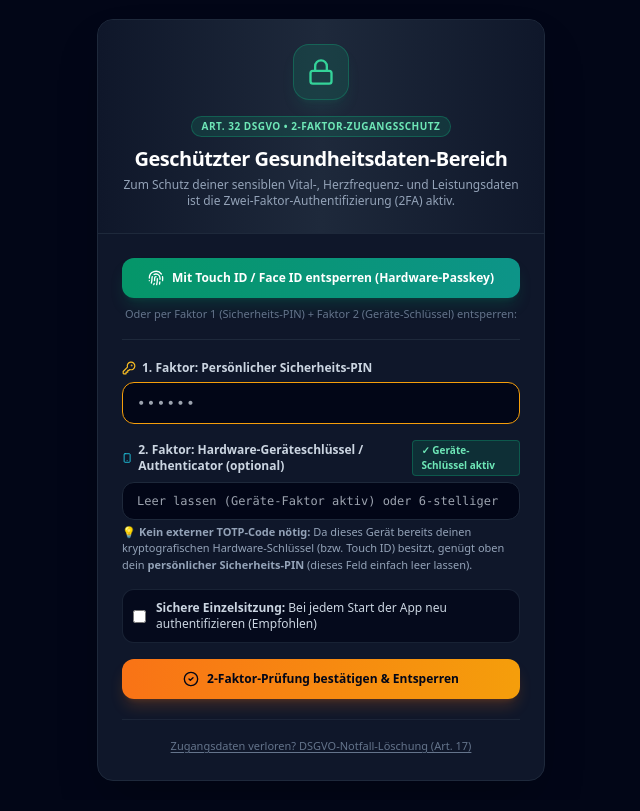
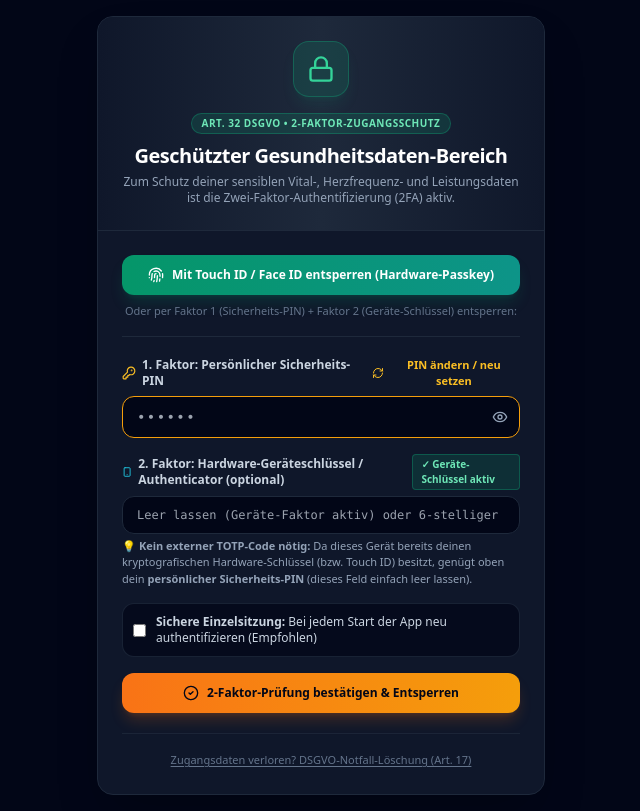
Before and after one commit to Jobacke/strava-analytics, a React (Vite) app: page / in a window 1280 px wide. Shown: the whole page, without its empty margins (319-959 px from the left). Built offline with nearby package versions, Linux system fonts and the light colour scheme.

Commit message:
v2.3.6: Add direct PIN reset/change & show/hide toggle on 2FA Lock Screen

```diff
--- a/src/components/TwoFactorLockScreen.tsx
+++ b/src/components/TwoFactorLockScreen.tsx
@@ -1,5 +1,5 @@
 import React, { useState } from 'react';
-import { ShieldAlert, KeyRound, Smartphone, Fingerprint, Lock, Trash2, CheckCircle2 } from 'lucide-react';
+import { ShieldAlert, KeyRound, Smartphone, Fingerprint, Lock, Trash2, CheckCircle2, Eye, EyeOff, RefreshCw } from 'lucide-react';
 import {
   Security2FAConfig,
   hashPinSHA256,
@@ -22,6 +22,8 @@ export const TwoFactorLockScreen: React.FC<TwoFactorLockScreenProps> = ({
   onEmergencyReset,
 }) => {
   const [pin, setPin] = useState('');
+  const [showPin, setShowPin] = useState(false);
+  const [isResetPinMode, setIsResetPinMode] = useState(false);
   const [totpCode, setTotpCode] = useState('');
   const [rememberDevice, setRememberDevice] = useState<boolean>(
     Boolean(config.rememberDeviceDays && config.rememberDeviceDays > 0)
@@ -29,6 +31,36 @@ export const TwoFactorLockScreen: React.FC<TwoFactorLockScreenProps> = ({
   const [error, setError] = useState<string | null>(null);
   const [isVerifying, setIsVerifying] = useState(false);
   const [showResetConfirm, setShowResetConfirm] = useState(false);
+
+  const handleSaveNewPinDirectly = async () => {
+    setError(null);
+    if (pin.trim().length < 4) {
+      setError('Bitte gib deinen gewünschten neuen PIN oben ins Feld ein (mindestens 4 Ziffern/Zeichen).');
+      return;
+    }
+    setIsVerifying(true);
+    try {
+      const newPinHash = await hashPinSHA256(pin);
+      const nextConfig: Security2FAConfig = {
+        ...config,
+        enabled: true,
+        pinHash: newPinHash,
+        deviceHardwareToken: config.deviceHardwareToken || (crypto.randomUUID ? crypto.randomUUID() : String(Date.now())),
+        rememberDeviceDays: rememberDevice ? 30 : 0,
+        updatedAt: new Date().toISOString(),
+      };
+      saveSecurity2FAConfig(nextConfig);
+      markSessionAuthenticated(
+        rememberDevice && nextConfig.rememberDeviceDays > 0,
+        rememberDevice ? nextConfig.rememberDeviceDays || 30 : 0
+      );
+      onUnlocked(nextConfig);
+    } catch (err: any) {
+      setError(`Fehler beim Speichern des neuen PINs: ${err.message || 'Unbekannter Fehler'}`);
+    } finally {
+      setIsVerifying(false);
+    }
+  };
 
   const handleVerify2FA = async (e: React.FormEvent) => {
     e.preventDefault();
@@ -156,20 +188,63 @@ export const TwoFactorLockScreen: React.FC<TwoFactorLockScreenProps> = ({
           <form onSubmit={handleVerify2FA} className="space-y-4">
             {/* Faktor 1: Sicherheits-PIN */}
             <div>
-              <label className="block text-xs font-bold text-slate-300 mb-1.5 flex items-center gap-1.5">
+              <div className="flex items-center justify-between mb-1.5">
+                <label className="text-xs font-bold text-slate-300 flex items-center gap-1.5">
                   <KeyRound className="w-3.5 h-3.5 text-amber-400" />
-                <span>1. Faktor: Persönlicher Sicherheits-PIN</span>
+                  <span>
+                    {isResetPinMode
+                      ? 'Neuen persönlichen Sicherheits-PIN festlegen (mind. 4 Ziffern)'
+                      : '1. Faktor: Persönlicher Sicherheits-PIN'}
+                  </span>
                 </label>
+                <button
+                  type="button"
+                  onClick={() => {
+                    setIsResetPinMode(!isResetPinMode);
+                    setError(null);
+                  }}
+                  className="text-[11px] font-bold text-amber-400 hover:text-amber-300 flex items-center gap-1 cursor-pointer"
+                >
+                  <RefreshCw className="w-3 h-3" />
+                  <span>{isResetPinMode ? 'Zurück zur PIN-Eingabe' : 'PIN ändern / neu setzen'}</span>
+                </button>
+              </div>
+              <div className="relative">
                 <input
-                type="password"
+                  type={showPin ? 'text' : 'password'}
                   inputMode="numeric"
+                  autoComplete="one-time-code"
                   autoFocus
                   required
                   value={pin}
                   onChange={(e) => setPin(e.target.value)}
-                placeholder="••••••"
-                className="w-full px-3.5 py-2.5 rounded-xl bg-slate-950 border border-slate-800 focus:border-amber-500 focus:outline-none text-sm font-mono tracking-widest text-white"
+                  placeholder={isResetPinMode ? 'Neuen Wunsch-PIN eingeben (z.B. 4-6 Ziffern)' : '••••••'}
+                  className="w-full pl-3.5 pr-10 py-2.5 rounded-xl bg-slate-950 border border-slate-800 focus:border-amber-500 focus:outline-none text-sm font-mono tracking-widest text-white"
                 />
+                <button
+                  type="button"
+                  onClick={() => setShowPin(!showPin)}
+                  title={showPin ? 'PIN verbergen' : 'PIN im Klartext anzeigen'}
+                  className="absolute right-3 top-1/2 -translate-y-1/2 text-slate-400 hover:text-white cursor-pointer"
+                >
+                  {showPin ? <EyeOff className="w-4 h-4" /> : <Eye className="w-4 h-4" />}
+                </button>
+              </div>
+              {isResetPinMode && (
+                <div className="mt-2 p-2.5 rounded-xl bg-amber-500/10 border border-amber-500/30 flex items-center justify-between gap-2">
+                  <span className="text-[11px] text-amber-200">
+                    Gib oben deinen neuen Wunsch-PIN ein und klicke rechts auf Speichern (alle Trainingsdaten bleiben erhalten!):
+                  </span>
+                  <button
+                    type="button"
+                    onClick={handleSaveNewPinDirectly}
+                    disabled={isVerifying}
+                    className="shrink-0 px-3 py-1.5 rounded-lg bg-amber-500 hover:bg-amber-400 text-slate-950 font-extrabold text-[11px] cursor-pointer"
+                  >
+                    Neuen PIN speichern
+                  </button>
+                </div>
+              )}
             </div>
 
             {/* Faktor 2: Kryptografischer Geräte-Faktor + optionaler TOTP Code */}
```
Lines whose indentation alone changed are shown as unchanged.
